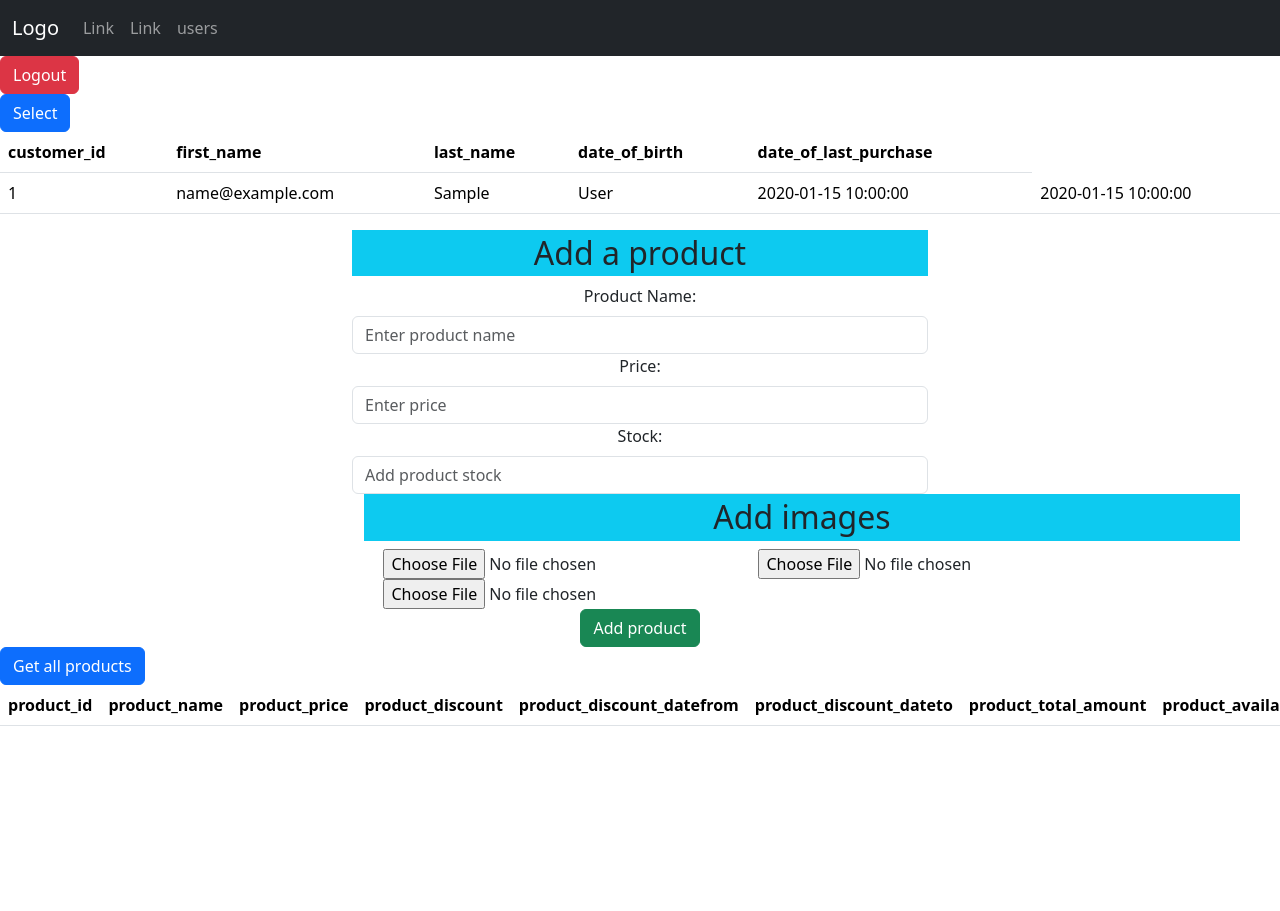
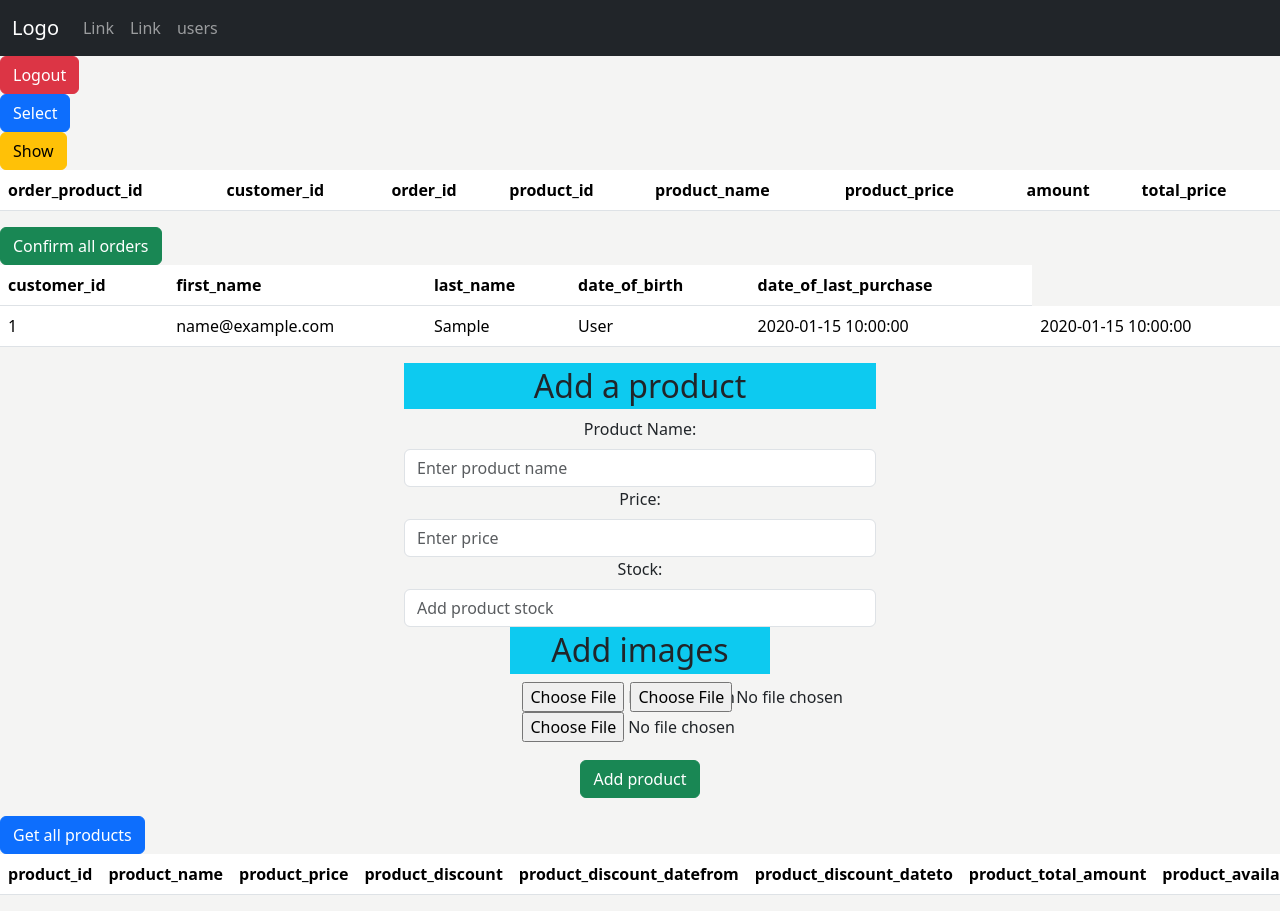
Before and after one commit to elliot-eriksson/An-Internet-e-commerce-site-using-an-SQL-database, a Flask app: page /users in a window 1280 px wide. Before the commit the page ends 726 px from the top, so only its background shows below. Run offline with Flask 3, Linux system fonts and the light colour scheme; the visitor is signed in with stand-in values (Sample User, id 1); tables that the repository leaves empty or names only in its code hold one stand-in row (values such as "Sample post"); data that the repository does not hold is empty; parts of the project's set-up code (start-up, migrations or seed data) failed here and were passed over; some libraries are stand-ins or nearby versions.

Commit message:
confirm orders

```diff
--- a/app.py
+++ b/app.py
@@ -209,6 +209,36 @@
                 var = "changed"
             return render_template('admin.html', var=var)
 
+@app.route('/show-orders')
+def showOrders():
+    orders = db.get_all_product_from_order(mysql)
+    return render_template('admin.html', orders=orders)
+
+@app.route('/confirm-a-order')
+def confirmAOrder():
+    productId = request.args['product_id']
+    order = db.get_a_product_from_order(mysql, productId)
+    amountPurchased = order['amount']
+    amountBefore = db.get_product_available_amount(mysql, productId)
+    quantity = amountBefore['product_available_amount'] - amountPurchased
+    db.update_available_amount(mysql, quantity, productId )
+
+    db.update_a_product_from_order(mysql, productId)
+    return render_template('admin.html')
+
+@app.route('/confirm-orders')
+def confirmOrder():
+    orders = db.get_all_product_from_order(mysql)
+
+    for order in orders:
+        productId = order['product_id']
+        amountPurchased = order['amount']
+        amountBefore = db.get_product_available_amount(mysql, productId)
+        quantity = amountBefore['product_available_amount'] - amountPurchased
+        db.update_available_amount(mysql, quantity, productId )
+
+    db.update_products_from_order(mysql)
+    return render_template('admin.html')
 
 @app.route('/checkout')
 def checkOut():
--- a/rds_db.py
+++ b/rds_db.py
@@ -34,7 +34,26 @@
     product = cur.fetchone()
     return product
 
-def get_product_from_order(mysql, order_id):
+def get_all_product_from_order(mysql):
+    cur = mysql.connection.cursor(MySQLdb.cursors.DictCursor)
+    cur.execute('SELECT * FROM OrderProducts WHERE conf IS NULL')
+    products = cur.fetchall()
+    return products
+
+def get_a_product_from_order(mysql,product_id):
+    cur = mysql.connection.cursor(MySQLdb.cursors.DictCursor)
+    cur.execute('SELECT * FROM OrderProducts WHERE product_id = %s', (product_id,))
+    products = cur.fetchone()
+    return products
+
+def get_product_available_amount(mysql,product_id):
+    cur = mysql.connection.cursor(MySQLdb.cursors.DictCursor)
+    cur.execute('SELECT product_available_amount FROM Products WHERE product_id = % s', (product_id,))
+    product = cur.fetchone()
+    return product
+
+
+def get_confirm_orderProducts(mysql, order_id):
     cur = mysql.connection.cursor(MySQLdb.cursors.DictCursor)
     cur.execute('SELECT * FROM OrderProducts WHERE order_id = % s', (order_id,))
     products = cur.fetchall()
@@ -144,6 +163,22 @@
         ,(product_name, price, stock, totalStock, last_restock_date, product_id,))
     mysql.connection.commit()
 
+def update_products_from_order(mysql):
+    cur = mysql.connection.cursor(MySQLdb.cursors.DictCursor)
+    cur.execute('UPDATE OrderProducts SET conf = true WHERE conf IS NULL')
+    mysql.connection.commit()
+
+def update_available_amount(mysql,product_available_amount, product_id):
+    cur = mysql.connection.cursor(MySQLdb.cursors.DictCursor)
+    cur.execute('UPDATE Products SET product_available_amount = %s WHERE product_id = %s '
+        ,( product_available_amount, product_id,))
+    mysql.connection.commit()
+
+def update_a_product_from_order(mysql, product_id):
+    cur = mysql.connection.cursor(MySQLdb.cursors.DictCursor)
+    cur.execute('UPDATE OrderProducts SET conf = true WHERE product_id = %s', (product_id,))
+    mysql.connection.commit()
+
 def update_shoppingCartItem(mysql, customer_id, session_id, product_id, quantity, updatedAt):
     cur = mysql.connection.cursor(MySQLdb.cursors.DictCursor)
     if customer_id is None:
--- a/static/style.css
+++ b/static/style.css
@@ -1,13 +1,30 @@
 body{
   margin: 0;
+  background-color: rgb(244, 244, 243);
 }
 
 .container{
-  width: 900px;
+  width: 60%;
   max-width: 90vw;
   margin: auto;
   text-align: center;
 
+
+}
+.row{
+  margin: auto;
+  padding-bottom: 18px;
+}
+.card{
+  width: 14vw;
+}
+.card img{
+  width: 150px;
+  align-items: center;
+
+}
+.card-footer{
+  background-color: white;
 }
 svg{
   width: 30px;
@@ -20,23 +37,7 @@
 
 
 }
-header .icon-cart{
-  position: relative;
-}
-header .icon-cart span{
-  display: flex;
-  width: 30px;
-  height: 30px;
-  background-color: red;
-  justify-content: center;
-  align-items: center;
-  color: #fff;
-  border-radius: 50%;
-  position: absolute;
-  top: 50%;
-  right: -20px;
-}
-/*----------------------CART ------------- */
+
 
 #reviewShow {
   display: none;
--- a/templates/admin.html
+++ b/templates/admin.html
@@ -52,6 +52,57 @@
   </form>
 </div>
 
+
+<!-- Confirming order -->
+<form action="/show-orders">
+  <button id='toggle' class='btn btn-warning'>
+    Show
+  </button>
+</form>
+
+<div class="orders" id="orders-table">
+  <div class="table-responsive">
+    <table class="table">
+        <thead>
+          <tr>
+            <th scope="col">order_product_id</th>
+            <th scope="col">customer_id</th>
+            <th scope="col">order_id</th>
+            <th scope="col">product_id</th>
+            <th scope="col">product_name</th>
+            <th scope="col">product_price</th>
+            <th scope="col">amount</th>
+            <th scope="col">total_price</th>
+          </tr>
+        </thead>
+        {% for order in orders %}
+
+        <tr>
+          <form action="confirm-a-order">
+          <input type="hidden" name="product_id" value="{{order['product_id']}}">
+            <td>{{order['order_product_id']}}</td>
+            <td>{{order['customer_id']}}</td>
+            <td>{{order['order_id']}}</td>
+            <td>{{order['product_id']}}</td>
+            <td>{{order['product_name']}}</td>
+            <td>{{order['product_price']}}</td>
+            <td>{{order['amount']}}</td>
+            <td>{{order['total_price']}}</td>
+            <td> <button id='submit' class='btn btn-success'>
+              Confirm order
+            </button></td>
+          </form>
+          </tr>
+
+        {% endfor %}
+      </table>
+      <form action="/confirm-orders">
+        <button id='toggle' class='btn btn-success'>
+          Confirm all orders
+        </button>
+      </form>
+  </div>
+</div>
 
 
 <div class="users" id="userstable">
```
Also changed, not shown: static/script.js (+0 -72 lines), templates/index.html (+3 -9 lines), static/images/iron.jpg (added).
